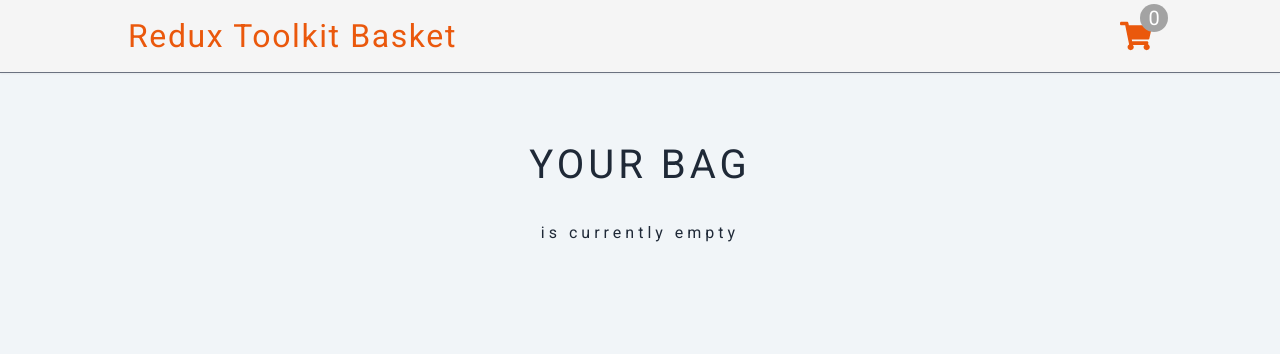
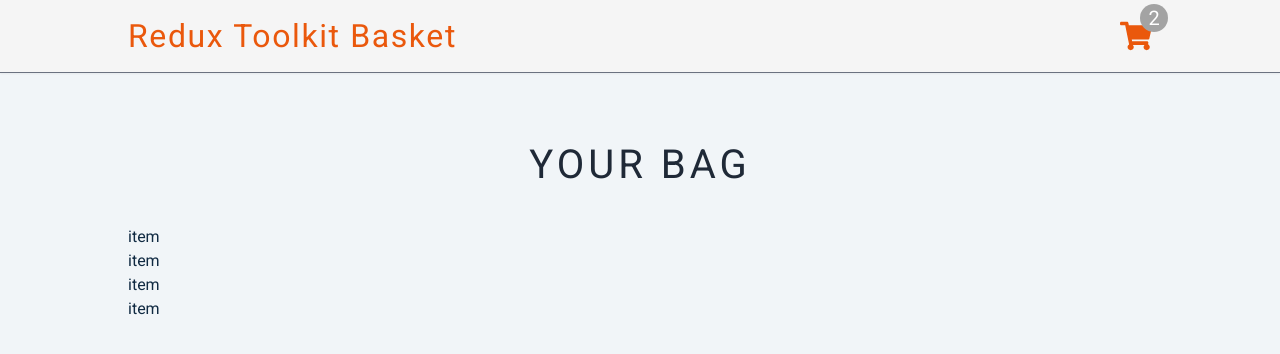
Before and after one commit to misiek869/Redux-Toolkit-Basket, a React (Vite) app: page / in a window 1280 px wide. Shown: the top 354 px of the page. Built offline with nearby package versions, Linux system fonts and the light colour scheme.

Commit message:
change type name

```diff
--- a/src/cartItems.ts
+++ b/src/cartItems.ts
@@ -1,7 +1,7 @@
 import { v4 as uuidv4 } from 'uuid'
-import { CartItem } from './types/types'
+import { CartItemType } from './types/types'
 
-const cartItems: CartItem[] = [
+const cartItems: CartItemType[] = [
 	{
 		id: uuidv4(),
 		title: 'LEGO ICONS Corvette',
--- a/src/components/CartContainer.tsx
+++ b/src/components/CartContainer.tsx
@@ -1,16 +1,20 @@
 import { useSelector } from 'react-redux'
 import CartItem from './CartItem'
+import type { CartItemType } from '../types/types'
 
 const CartContainer = () => {
 	const { cartItems, amount, total } = useSelector(state => state.cart)
 
+	const sectionStyles =
+		'min-h-[calc(100vh-120px)] w-[90vw] my-0 mx-auto mt-10 py-8 px-0 max-w-5xl'
+
+	const sectionHeading2Styles = 'uppercase text-center mb-10 text-gray-800'
+
 	if (amount < 1) {
 		return (
-			<section className='min-h-[calc(100vh-120px)] w-[90vw] my-0 mx-auto mt-10 py-8 px-0 max-w-5xl'>
+			<section className={sectionStyles}>
 				<header>
-					<h2 className='uppercase text-center mb-10 text-gray-800'>
-						your bag
-					</h2>
+					<h2 className={sectionHeading2Styles}>your bag</h2>
 					<h4 className='lowercase text-gray-800 mt-4 text-center'>
 						is currently empty
 					</h4>
@@ -19,7 +23,18 @@ const CartContainer = () => {
 		)
 	}
 
-	return <div>container</div>
+	return (
+		<section className={sectionStyles}>
+			<header>
+				<h2 className={sectionHeading2Styles}>your bag</h2>
+			</header>
+			<div className=''>
+				{cartItems.map(item => (
+					<CartItem key={item.id} {...item} />
+				))}
+			</div>
+		</section>
+	)
 }
 
 export default CartContainer
--- a/src/components/CartItem.tsx
+++ b/src/components/CartItem.tsx
@@ -1,7 +1,7 @@
 import React from 'react'
 
 const CartItem = () => {
-	return <div></div>
+	return <div>item</div>
 }
 
 export default CartItem
--- a/src/features/cart/cartSlice.ts
+++ b/src/features/cart/cartSlice.ts
@@ -3,7 +3,7 @@ import cartItems from '../../cartItems'
 
 const initialState = {
 	cartItems: cartItems,
-	amount: 0,
+	amount: 2,
 	total: 0,
 	isLoading: true,
 }
--- a/src/types/types.ts
+++ b/src/types/types.ts
@@ -1,4 +1,4 @@
-type CartItem = {
+type CartItemType = {
 	id: string
 	title: string
 	price: string
@@ -6,4 +6,4 @@ type CartItem = {
 	amount: number
 }
 
-export type { CartItem }
+export type { CartItemType }
```
